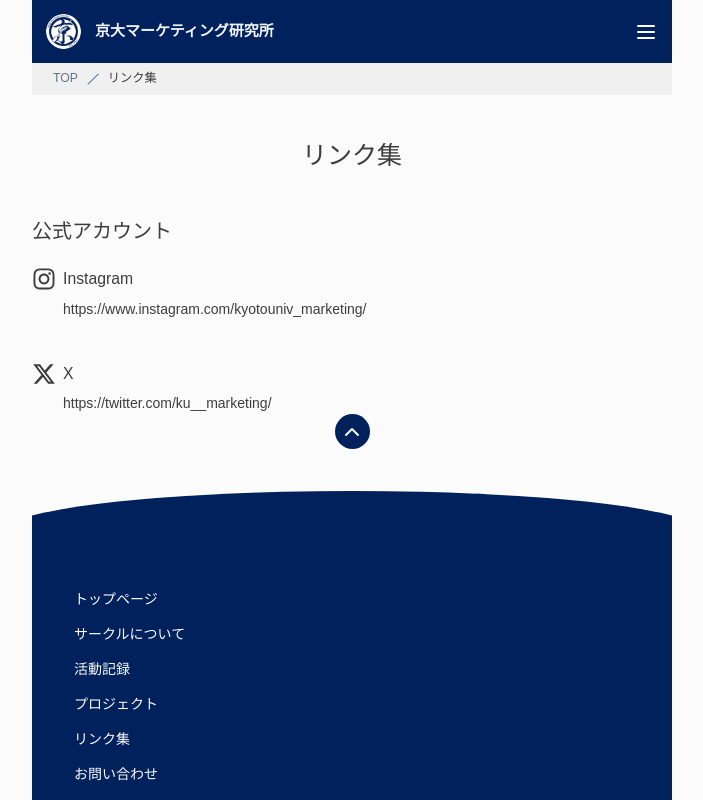
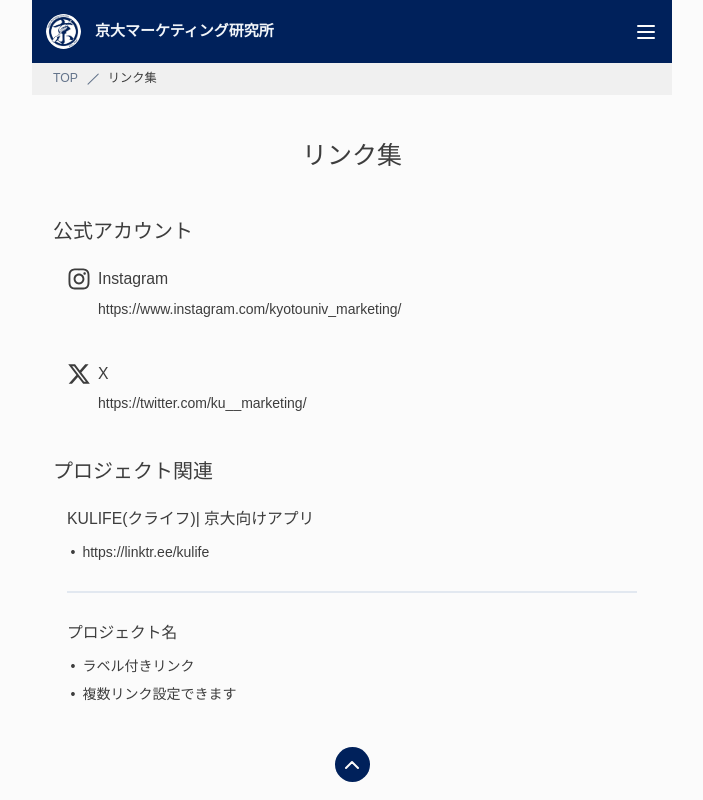
Before and after one commit to kyoto-univ-marketing/kyoto-univ-marketing-web, a Next.js app: page /links in a window 1280 px wide. Shown: the top 800 px of the page, without its empty margins (288-991 px from the left). Built offline with nearby package versions, Linux system fonts and the light colour scheme; a web font is replaced by a local one.

Commit message:
リンク集ページを組み立てた

```diff
--- a/src/components/common/NextLink/NextLink.tsx
+++ b/src/components/common/NextLink/NextLink.tsx
@@ -2,10 +2,11 @@ import Link from 'next/link'
 import { ComponentProps, FC } from 'react'
 
 import hostname from '@/constants/hostname'
+import { cn } from '@/lib/utils'
 
 export interface NextLinkProps extends ComponentProps<typeof Link> {}
 
-export const NextLink: FC<NextLinkProps> = ({ ...props }) => {
+export const NextLink: FC<NextLinkProps> = ({ className, ...props }) => {
     const isExternal = (() => {
         let href = ''
         if (typeof props.href !== 'string') {
@@ -17,6 +18,7 @@ export const NextLink: FC<NextLinkProps> = ({ ...props }) => {
     })()
     return (
         <Link
+            className={cn('underline underline-offset-2 hover:underline md:no-underline', className)}
             target={isExternal ? '_blank' : undefined}
             rel={isExternal ? 'noopener noreferrer' : undefined}
             {...props}
--- a/src/components/links/LinksPage/LinksPage.tsx
+++ b/src/components/links/LinksPage/LinksPage.tsx
@@ -3,8 +3,10 @@ import { FC } from 'react'
 import { BreadCrumb } from '@/components/common/BreadCrumb/BreadCrumb'
 import { PageTitle } from '@/components/common/PageTitle/PageTitle'
 import { pageLinkObject } from '@/constants/pageLinks'
+import projectLinks from '@/constants/projectLinks'
 
 import { OfficialAccountLinks } from '../OfficialAccountLinks/OfficialAccountLinks'
+import { ProjectLinkList } from '../ProjectLinkList/ProjectLinkList'
 
 export interface LinksPageProps {}
 
@@ -18,9 +20,13 @@ export const LinksPage: FC<LinksPageProps> = ({ ...props }) => {
                 ]}
             />
             <PageTitle>{pageLinkObject.LINKS.text}</PageTitle>
-            <div>
+            <div className='mb-12 px-6'>
                 <h2 className='mb-6 text-heading'>公式アカウント</h2>
-                <OfficialAccountLinks />
+                <OfficialAccountLinks className='px-4' />
+            </div>
+            <div className='mb-12 px-6'>
+                <h2 className='mb-6 text-heading'>プロジェクト関連</h2>
+                <ProjectLinkList className='px-4' projects={projectLinks} />
             </div>
         </>
     )
--- a/src/components/links/OfficialAccountLinks/OfficialAccountLinks.tsx
+++ b/src/components/links/OfficialAccountLinks/OfficialAccountLinks.tsx
@@ -1,15 +1,16 @@
-import { FC, ReactNode } from 'react'
+import { ComponentProps, FC, ReactNode } from 'react'
 import { FaInstagram, FaXTwitter } from 'react-icons/fa6'
 
 import { NextLink } from '@/components/common/NextLink/NextLink'
 import profile from '@/constants/profile'
+import { cn } from '@/lib/utils'
 
-export interface OfficialAccountLinksProps {}
+export interface OfficialAccountLinksProps extends Omit<ComponentProps<'div'>, 'children'> {}
 
 /* 公式アカウントのリンク集 */
-export const OfficialAccountLinks: FC<OfficialAccountLinksProps> = ({ ...props }) => {
+export const OfficialAccountLinks: FC<OfficialAccountLinksProps> = ({ className, ...props }) => {
     return (
-        <div className='space-y-12'>
+        <div {...props} className={cn('space-y-12', className)}>
             <LinkItem href={profile.instagramUrl} text='Instagram' icon={<FaInstagram size={24} />} />
             <LinkItem href={profile.xUrl} text='X' icon={<FaXTwitter size={24} />} />
         </div>
@@ -26,9 +27,13 @@ const LinkItem: FC<LinkItemProps> = ({ href, text, icon }) => {
     return (
         <div className='flex gap-2'>
             <div>{icon}</div>
-            <div>
+            <div
+                className='min-w-0' // 参考： https://qiita.com/mpyw/items/dfc63c1fed5dfc5eda26
+            >
                 <h3 className='mb-2 text-lg'>{text}</h3>
-                <NextLink href={href}>{href}</NextLink>
+                <NextLink className='break-words' href={href}>
+                    {href}
+                </NextLink>
             </div>
         </div>
     )
--- a/src/components/links/ProjectLinkItem/ProjectLinkItem.tsx
+++ b/src/components/links/ProjectLinkItem/ProjectLinkItem.tsx
@@ -16,11 +16,14 @@ export interface ProjectLinkItemProps {
 export const ProjectLinkItem: FC<ProjectLinkItemProps> = ({ projectName, links, ...props }) => {
     return (
         <div>
-            <h3 className='mb-2 text-lg'>{projectName}</h3>
-            <ul className='space-y-1 px-1'>
+            <h3 className='mb-3 text-lg'>{projectName}</h3>
+            <ul className='space-y-2 px-1'>
                 {links.map((link) => (
-                    <li key={link.href}>
-                        <NextLink href={link.href} className='hover:underline'>
+                    <li
+                        key={link.href}
+                        className='flex before:mr-2 before:inline-block before:content-["\2022"]' // unicodeの参考： https://www.compart.com/en/unicode/U+2022
+                    >
+                        <NextLink className='min-w-0 break-words' href={link.href}>
                             {link.label || link.href}
                         </NextLink>
                     </li>
--- a/src/components/links/ProjectLinkList/ProjectLinkList.tsx
+++ b/src/components/links/ProjectLinkList/ProjectLinkList.tsx
@@ -1,17 +1,19 @@
-import { FC } from 'react'
+import { ComponentProps, FC } from 'react'
+
+import { cn } from '@/lib/utils'
 
 import { ProjectLinkItem, ProjectLinkItemProps } from '../ProjectLinkItem/ProjectLinkItem'
 
-export interface ProjectLinkListProps {
+export interface ProjectLinkListProps extends Omit<ComponentProps<'ul'>, 'children'> {
     projects: ProjectLinkItemProps[]
 }
 
 /* プロジェクトリンクのリスト */
-export const ProjectLinkList: FC<ProjectLinkListProps> = ({ projects, ...props }) => {
+export const ProjectLinkList: FC<ProjectLinkListProps> = ({ className, projects, ...props }) => {
     return (
-        <ul className='divide-y-2'>
+        <ul {...props} className={cn('divide-y-2', className)}>
             {projects.map((project) => (
-                <li className='py-4' key={project.projectName}>
+                <li className='py-8 first:pt-0 last:pb-0' key={project.projectName}>
                     <ProjectLinkItem {...project} />
                 </li>
             ))}
--- /dev/null
+++ b/src/constants/projectLinks.ts
@@ -0,0 +1,17 @@
+import { ProjectLinkItemProps } from '@/components/links/ProjectLinkItem/ProjectLinkItem'
+
+const projectLinks = [
+    {
+        projectName: 'KULIFE(クライフ)| 京大向けアプリ',
+        links: [{ href: 'https://linktr.ee/kulife' }],
+    },
+    {
+        projectName: 'プロジェクト名',
+        links: [
+            { href: 'https://example.com', label: 'ラベル付きリンク' },
+            { href: 'https://example.com', label: '複数リンク設定できます' },
+        ],
+    },
+] as const satisfies ProjectLinkItemProps[]
+
+export default projectLinks
```
